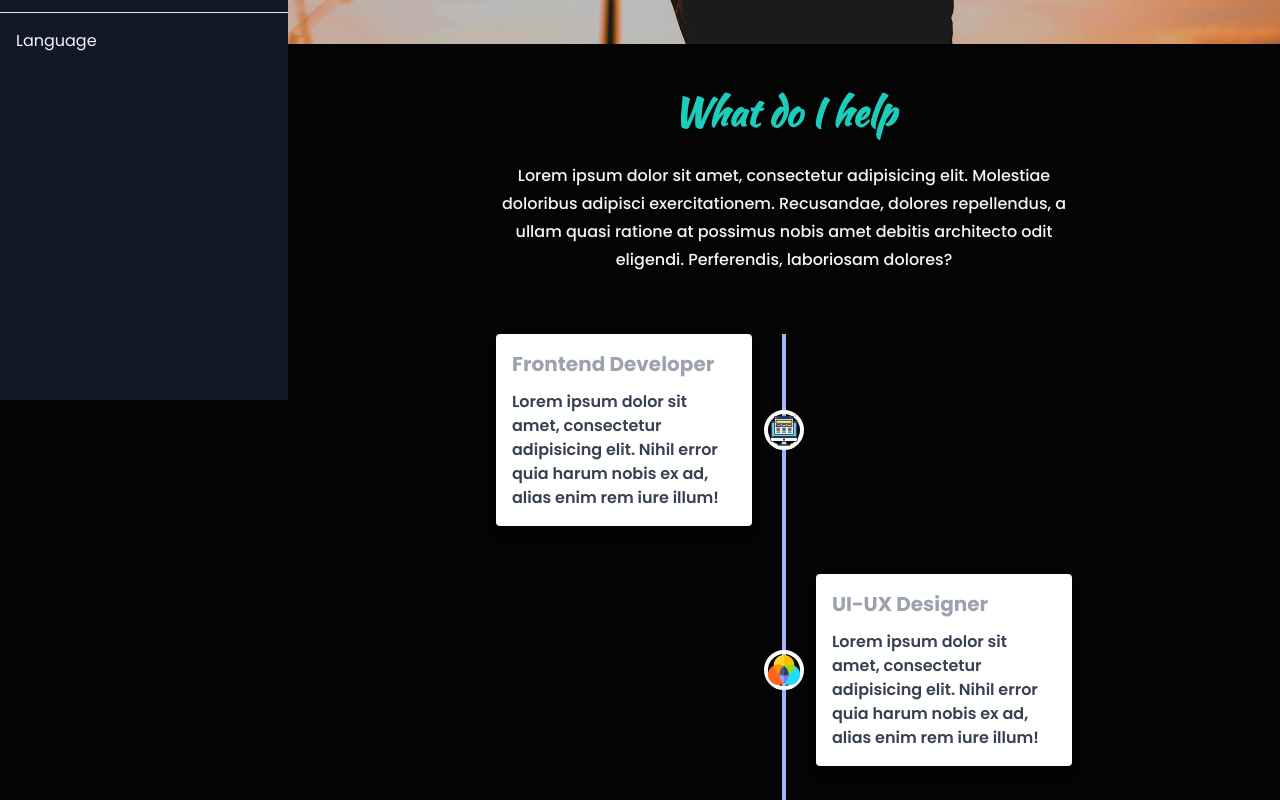
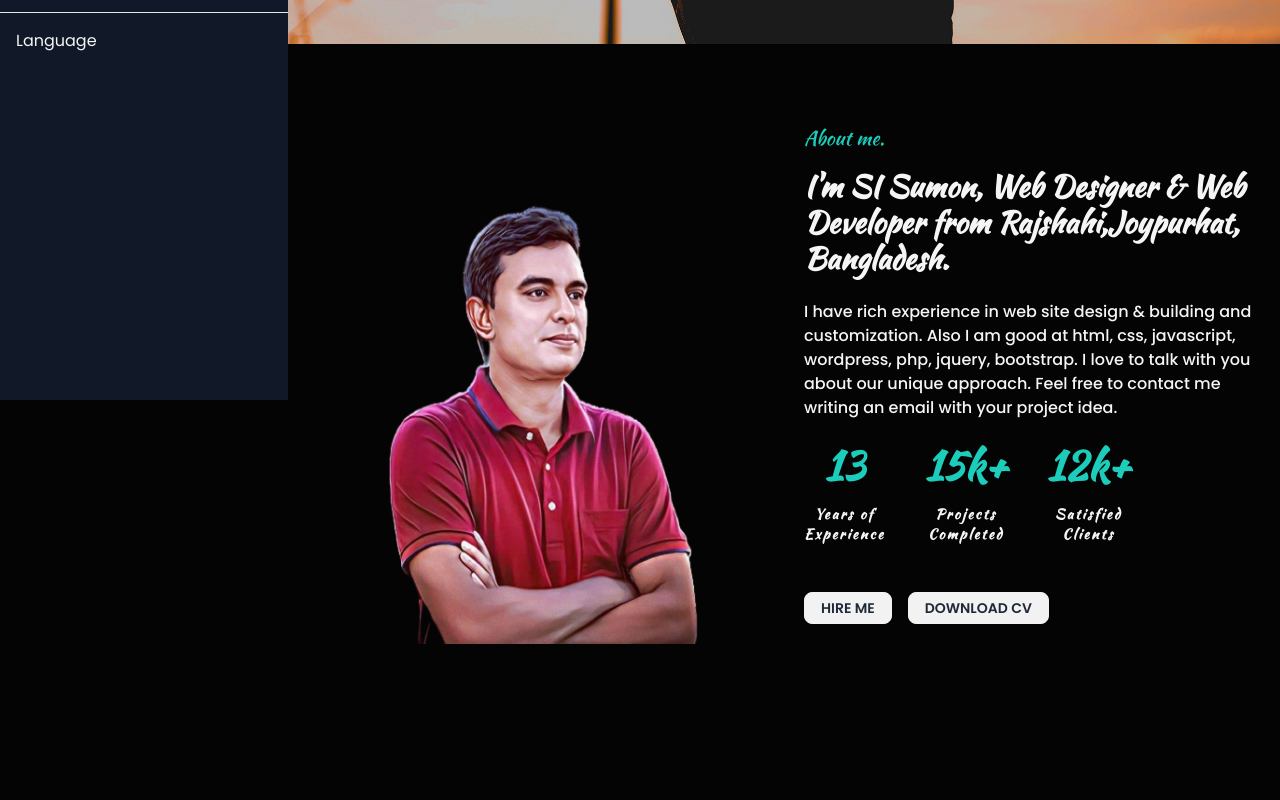
Before and after one commit to sumon2807/my-portfolio, a React (Vite) app: page / in a window 1280 px wide. Shown: the part 400-1200 px from the top of the page. Built offline with nearby package versions, Linux system fonts and the light colour scheme.

Commit message:
about added

```diff
--- a/src/Pages/Home/About/About.jsx
+++ b/src/Pages/Home/About/About.jsx
@@ -22,13 +22,13 @@ const About = () => {
         <section ref={ref} className='my-20'>
             <div className='flex flex-col lg:flex-row lg:gap-x-10 lg:gap-y-10 h-screen lg:px-4'>
                 <div data-aos="fade-right" className=' hidden lg:block md:block w-1/2'>
-                    <img className='lg:h-[640px] lg:w-full' src={Image} alt="" />
+                    <img className='lg:h-[520px] lg:w-full' src={Image} alt="" />
                 </div>
-                <div className='flex-col w-1/2 mx-auto'data-aos="fade-left">
+                <div className='flex-col lg:w-1/2 w-full mx-auto text-center lg:text-start'data-aos="fade-left">
                     <h2 className='text-accent text-xl mb-4' style={{ fontFamily: 'Kaushan Script' }}>About me.</h2>
-                    <h3 className='mb-6 text-3xl font-bold' style={{ fontFamily: 'Kaushan Script' }}>I'm SI Sumon, Web Designer & Web Developer from Rajshahi,Joypurhat, Bangladesh. </h3>
-                    <p className='font-medium text-base leading-7'>I have rich experience in web site design & building and customization. Also I am good at html, css, javascript, wordpress, php, jquery, bootstrap. I love to talk with you about our unique approach. Feel free to contact me writing an email with your project idea.</p>
-                    <div className='flex gap-x-6 lg:gap-x-10 mb-12 mt-4' style={{ fontFamily: 'Kaushan Script' }}>
+                    <h3 className='mb-6 lg:text-3xl text-xl font-bold' style={{ fontFamily: 'Kaushan Script' }}>I'm SI Sumon, Web Designer & Web Developer from Rajshahi,Joypurhat, Bangladesh. </h3>
+                    <p className='font-medium lg:text-base text-sm leading-7'>I have rich experience in web site design & building and customization. Also I am good at html, css, javascript, wordpress, php, jquery, bootstrap. I love to talk with you about our unique approach. Feel free to contact me writing an email with your project idea.</p>
+                    <div className='flex gap-x-6 lg:gap-x-10 mb-12 mt-4 text-center' style={{ fontFamily: 'Kaushan Script' }}>
                         <div>
                             <div className='text-[40px] mb-2 text-accent font-bold'>
                                 {
@@ -59,7 +59,7 @@ const About = () => {
                                 Clients</div>
                         </div>
                     </div>
-                    <div>
+                    <div className=" lg:text-start">
                     <button className='btn btn-sm border border-solid rounded-lg py-2 px-4 mr-4'>Hire Me</button>
                     <button onClick={()=>{downloadFileAtURL(PDF_FILE_URL)}} className='btn btn-sm border border-solid rounded-lg py-2 px-4'>Download CV</button>
                     </div>
--- a/src/Pages/Home/Home/Home.jsx
+++ b/src/Pages/Home/Home/Home.jsx
@@ -6,6 +6,7 @@ import Portfolio from '../Portfolio/Portfolio';
 import Footer from '../../Sheard/Footer';
 import Navbar from '../../Sheard/Navbar';
 import img from '../../../../public/assets/images/about/pro-removebg-preview.png'
+import About from '../About/About';
 
 const Home = () => {
     return (
@@ -16,6 +17,7 @@ const Home = () => {
                 <label htmlFor="my-drawer-2" className=" absolute top-0 left-0 btn btn-ghost drawer-button lg:hidden"><FaEllipsisV /></label>
                 <Navbar></Navbar>
                 <Banner></Banner>
+                <About></About>
                 <Services></Services>
                 <Portfolio></Portfolio>
                 <Footer></Footer>
--- a/src/Pages/Home/Services/Services.jsx
+++ b/src/Pages/Home/Services/Services.jsx
@@ -9,7 +9,7 @@ const Services = () => {
     return (
         <section>
             <div className='text-center'>
-                <h2 className='text-accent font-bold text-[2.4rem] mb-5 mt-10' style={{ fontFamily: 'Kaushan Script'}}>What do I help</h2>
+                <h2 className='text-accent font-bold text-[2.4rem] mb-5' style={{ fontFamily: 'Kaushan Script'}}>What do I help</h2>
                 <p className='lg:max-w-xl lg:mx-auto font-medium text-base leading-7'>Lorem ipsum dolor sit amet, consectetur adipisicing elit. Molestiae doloribus adipisci exercitationem. Recusandae, dolores repellendus, a ullam quasi ratione at possimus nobis amet debitis architecto odit eligendi. Perferendis, laboriosam dolores?</p>
             </div>
 
```
